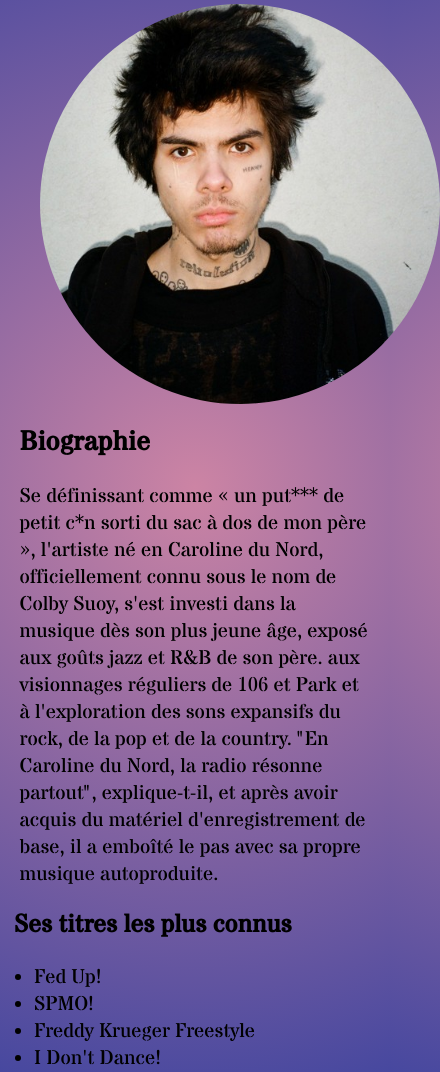
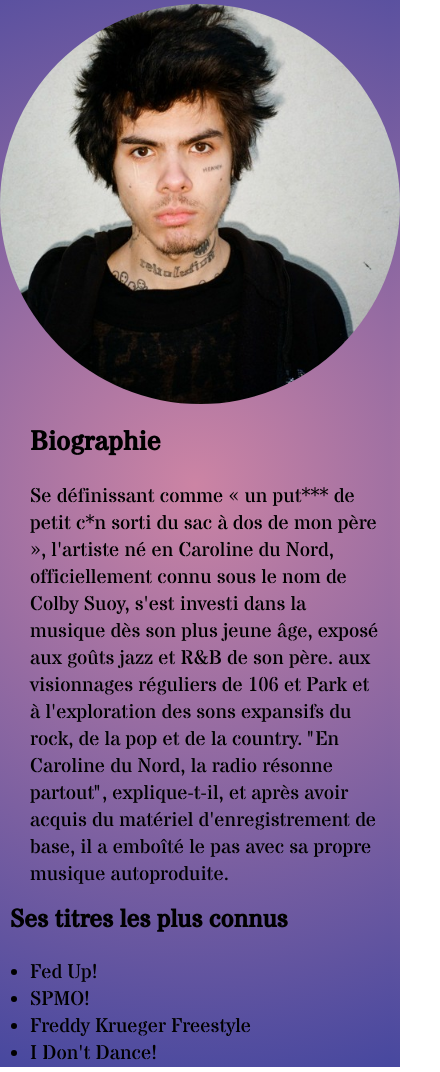
Before and after one commit to Webstart-Vincent/premiere-page-responsive-terrielama, a plain HTML site: page index.html in a window 390 px wide. Shown: the part 98-1170 px from the top of the page, 440 px wide, since content can reach past the window. Drawn offline with nearby package versions, Linux system fonts and the light colour scheme.

Commit message:
Update style.css

```diff
--- a/css/style.css
+++ b/css/style.css
@@ -79,21 +79,26 @@ h1 {
     font-size: 20px;
 }
 
+
 @media (max-width: 800px) {
     .big_content {
-        display: block; /* Convertir en affichage en bloc pour une largeur d'écran plus étroite */
-        margin-top: 20px; /* Ajustement de l'espacement */
+        width: 90%;
+        display: block;
+        margin-top: 20px;
+        margin-left: 20px;
+
     }
 
-    .content1 {
-        width: 90%; /* Utilisation de pourcentage pour une largeur adaptative */
-        margin: auto;
+    .picture {
+        margin: 0 auto;
+        display: block;
     }
 
+    .content1,
     .content2 {
-        width: 90%; /* Utilisation de pourcentage pour une largeur adaptative */
-        margin-top: 20px; /* Ajustement de l'espacement */
-        margin-left: auto;
-        margin-right: 5px;
+        width: 100%;
+        margin-top: 15px;
+        margin-left:10px;
+        margin-right: auto;
     }
 }
```
